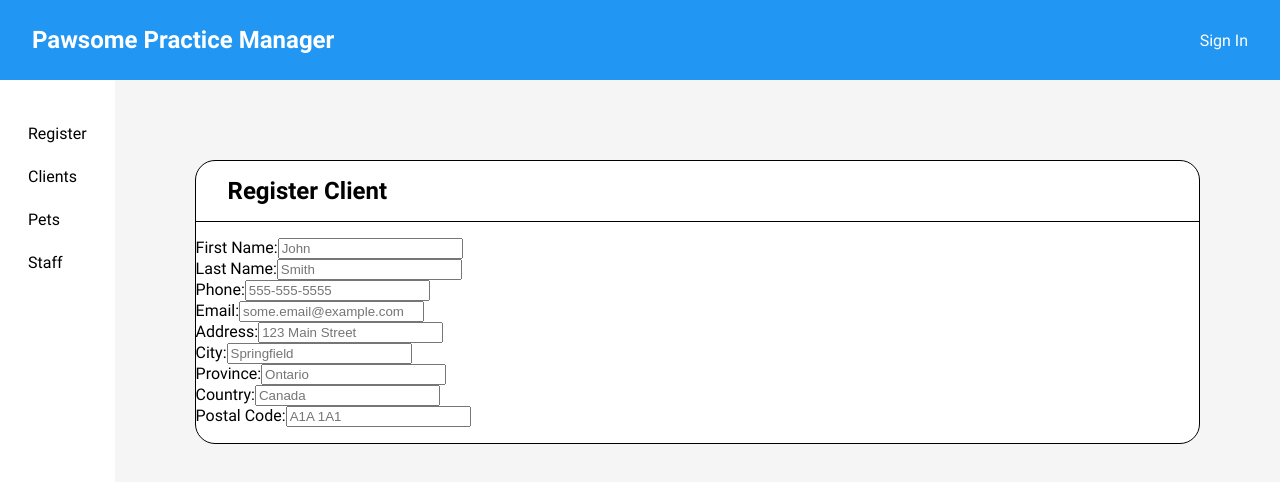
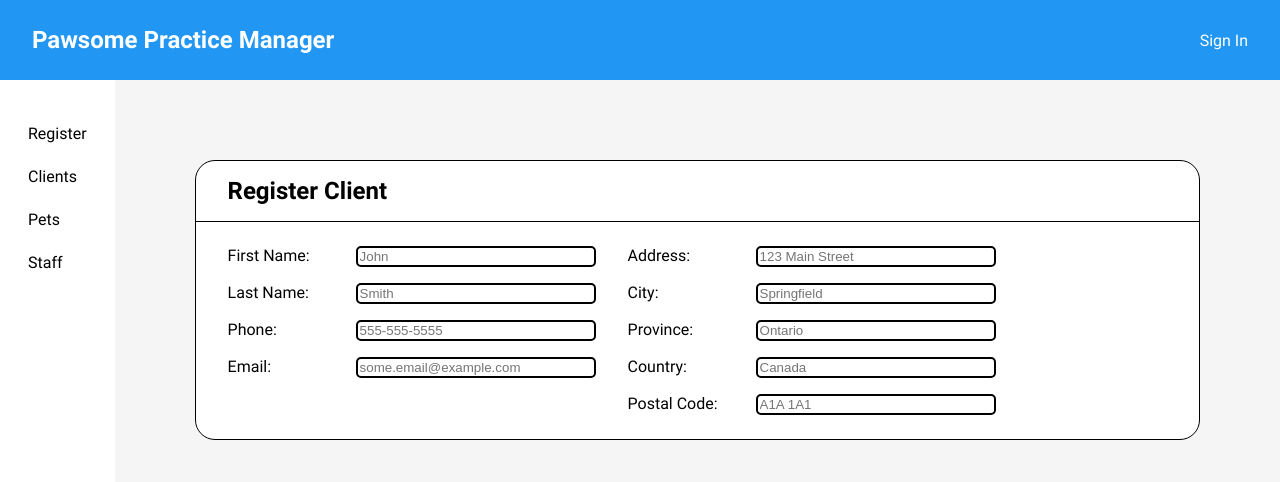
Before and after one commit to TomMhammond/capstone-client, a React (Create React App) app: page /register/client in a window 1280 px wide. Shown: the top 482 px of the page. Built offline with nearby package versions, Linux system fonts and the light colour scheme.

Commit message:
add styling to clientform component

```diff
--- a/src/components/ClientForm/ClientForm.scss
+++ b/src/components/ClientForm/ClientForm.scss
@@ -1,4 +1,24 @@
 .client-form{
     border-top: 1px solid black;
     padding: 1rem 0;
+    display: flex;
+
+    &__container {
+        padding-left: 2rem;
+    }
+
+    &__wrapper{
+        display: flex;
+        padding: .5rem 0;
+    }
+
+    &__label{
+        width: 8rem;
+    }
+
+    &__input{
+        width: 15rem;
+        border: 2px solid black;
+        border-radius: 5px;
+    }
 }
```
Also changed, not shown: public/index.html (+0 -10 lines).
